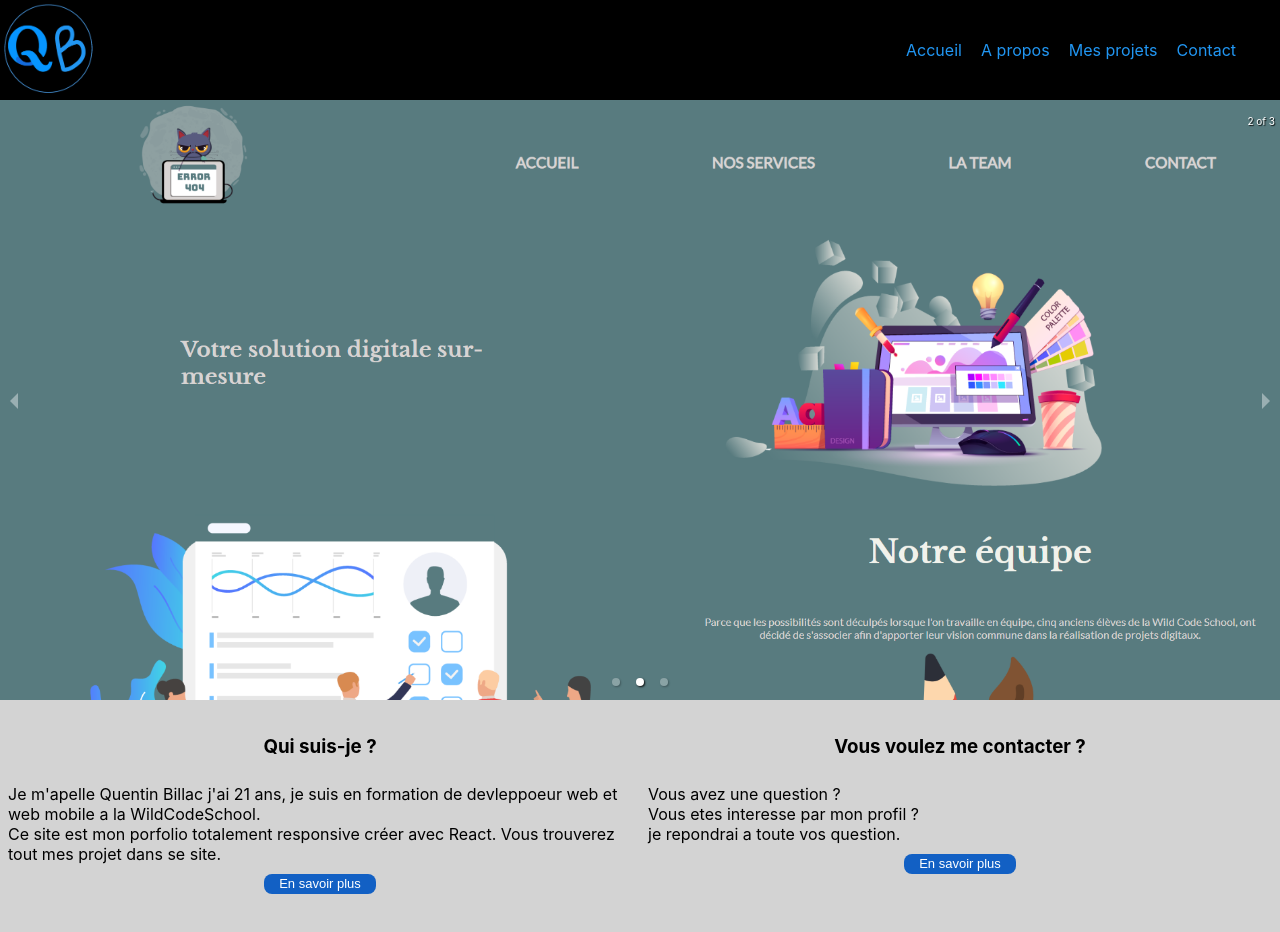
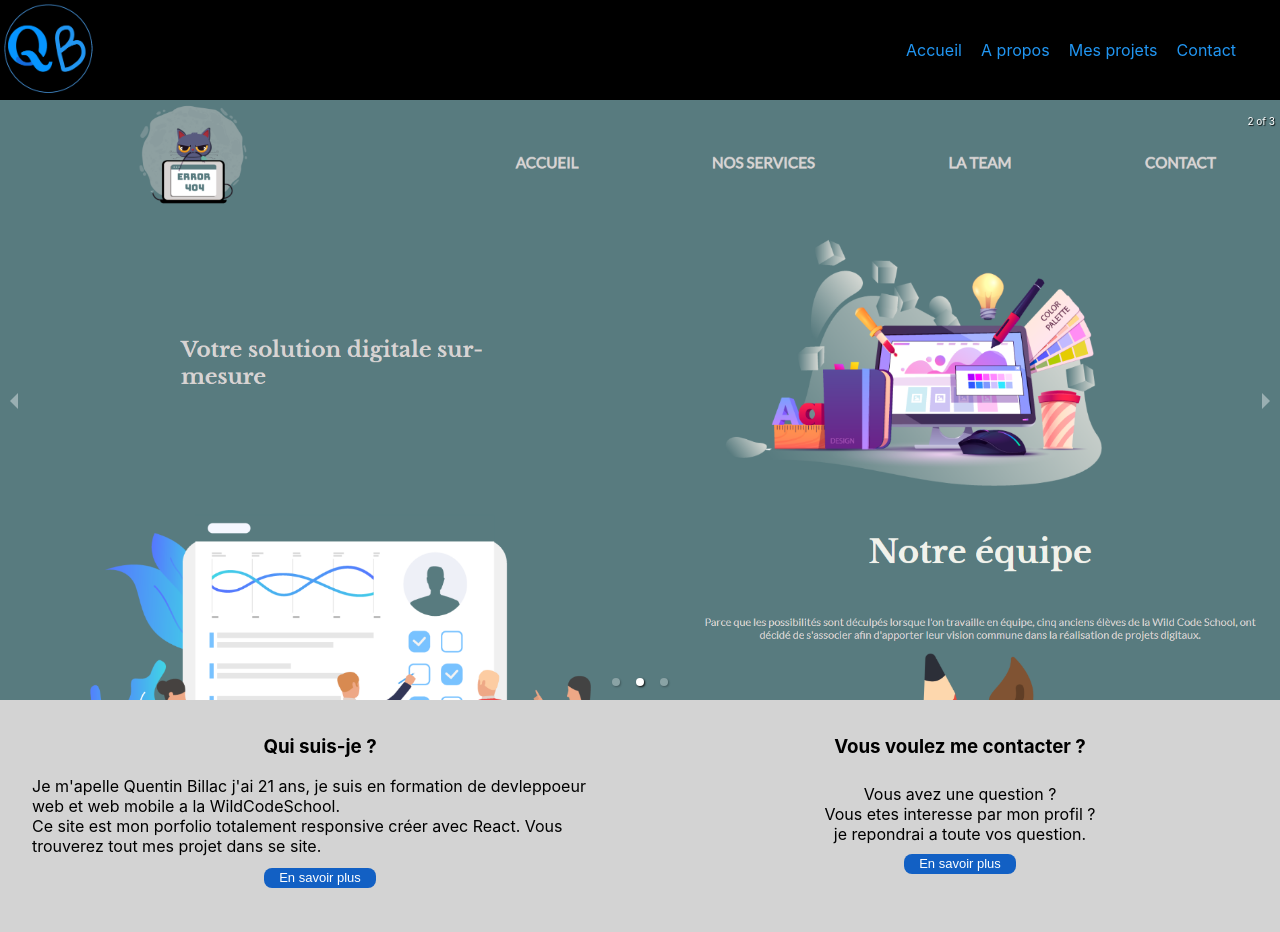
Before and after one commit to quentin37/Checkpoint4-Projet, a React (Vite) app in the folder frontend/: page / in a window 1280 px wide. Shown: the top 932 px of the page. Built offline with nearby package versions, Linux system fonts and the light colour scheme.

Commit message:
finalisation de la page home

```diff
--- a/frontend/src/components/InfoHome.jsx
+++ b/frontend/src/components/InfoHome.jsx
@@ -21,7 +21,7 @@ function InfoHome() {
       </div>
       <div className="contact">
         <h3>Vous voulez me contacter ? </h3>
-        <p className="description">
+        <p className="description1">
           Vous avez une question ? <br />
           Vous etes interesse par mon profil ? <br />
           je repondrai a toute vos question.
--- a/frontend/src/css/InfoHome.css
+++ b/frontend/src/css/InfoHome.css
@@ -1,5 +1,6 @@
 .infoHome{
     display: flex;
+    height: 13rem;
     flex-direction: column;
     justify-content: center;
     text-align: center;
@@ -10,7 +11,6 @@
     flex-direction: column;
     margin-top: 2rem;
     border-bottom: solid 2px black;
-    height: 15rem;
 }
 
 .contact{
@@ -38,6 +38,12 @@
     padding: 0.5rem;
 }
 
+.description1{
+    margin: 0;
+    text-align: center;
+    padding: 0.5rem;
+}
+
 @media screen and (min-width: 768px){
     .infoHome{
         display: flex;
@@ -50,12 +56,15 @@
         flex-direction: column;
         border-bottom: none;
         margin-top: 1rem;
-        height: 18rem;
+        height: 12rem;
     }
     .contact{
         width: 50%;
         margin-top: 1rem;
         height: 13rem;
+    }
+    .description{
+        padding: 0px 32px 10px ;
     }
 }
 
```
